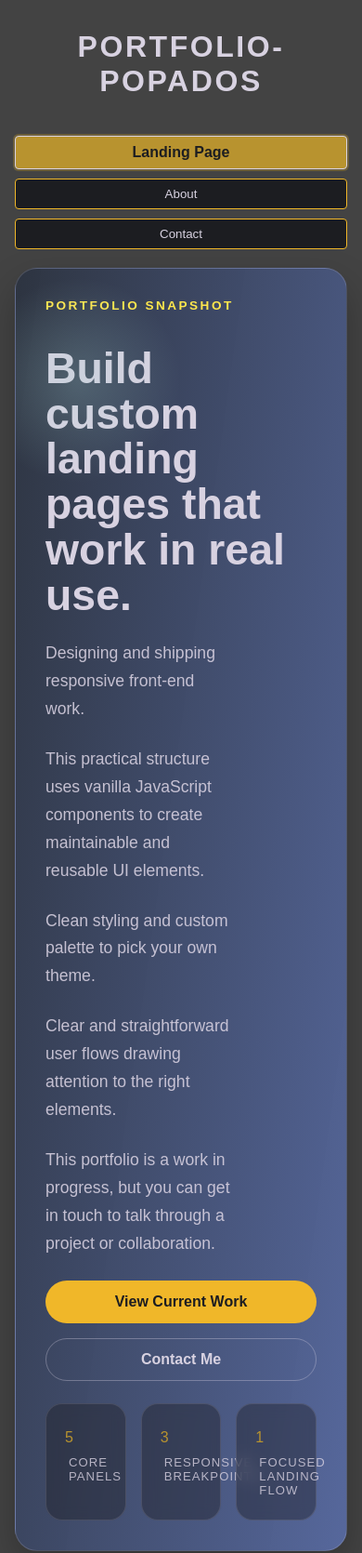
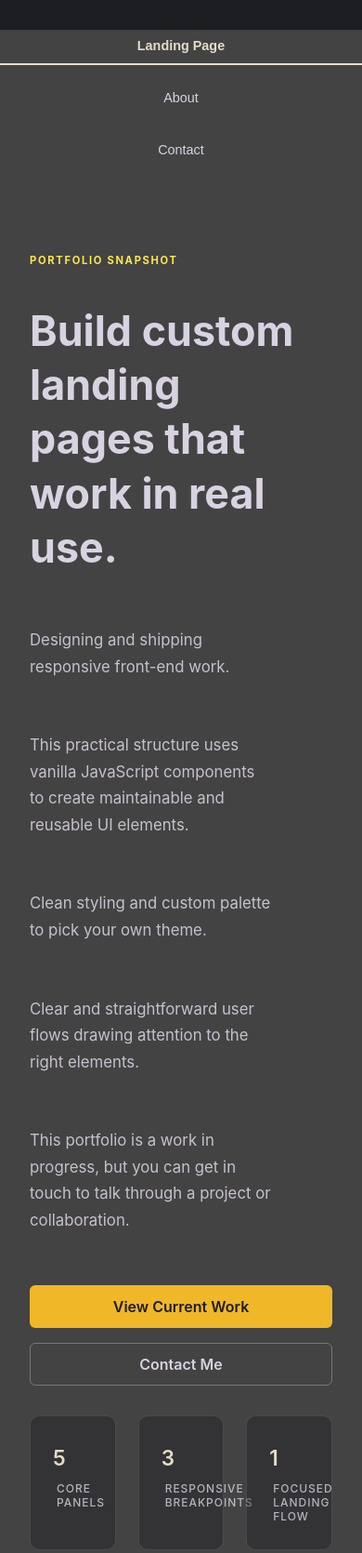
Before and after one commit to popados/portfolio-popados, a website built with Vite: page index.html in a window 390 px wide. Shown: the top 1670 px of the page at 93% size. Built offline with nearby package versions, Linux system fonts and the light colour scheme.

Commit message:
popa/changing-layout

```diff
--- a/index.html
+++ b/index.html
@@ -13,9 +13,7 @@
 </head>
 
 <body>
-<header>
-<h1>portfolio-popados</h1>
-</header>
+<header></header>
 
 <main class="app-container" id="app">
 <!-- App mounts here -->
--- a/styles/app.css
+++ b/styles/app.css
@@ -1,20 +1,29 @@
-
 
 .app-container {
-    max-width: 960px;
-    margin: 1.5rem auto;
-    padding: 1rem;
+    width: 100%;
+    margin: 0;
+    padding: 0;
 }
 
 header {
-    padding: 2rem 1rem 0;
-    text-align: center;
+    position: sticky;
+    top: 0;
+    left: 0;
+    right: 0;
+    padding: 1rem 2rem;
+    background: rgba(28, 29, 33, 0.95);
+    backdrop-filter: blur(10px);
+    border-bottom: 1px solid rgba(216, 210, 225, 0.16);
+    z-index: 100;
+    max-width: 100%;
 }
 
 header h1 {
     color: var(--main-color);
     letter-spacing: 0.08em;
     text-transform: uppercase;
+    font-size: 1.2rem;
+    text-align: center;
 }
 
 .app-navigation {
@@ -22,10 +31,11 @@ header h1 {
     flex-direction: row;
     justify-content: center;
     align-items: center;
-    gap: 10px;
+    gap: 1.5rem;
     width: 100%;
     max-width: 100%;
-    margin-bottom: 20px;
+    margin: 0;
+    padding: 0;
 }
 
 .app-navigation-row {
@@ -37,83 +47,125 @@ header h1 {
 }
 
 .app-navigation button {
-    padding: 8px 16px;
-    background: var(--nav-bg-color);
-    border: 1px solid var(--link-color);
+    padding: 0.5rem 1rem;
+    background: transparent;
+    border: none;
     color: var(--main-color);
-    border-radius: 4px;
+    border-radius: 0;
     cursor: pointer;
+    font-size: 0.9rem;
+    transition: all 0.2s ease;
+    position: relative;
+    font-weight: 500;
 }
 
 .app-navigation button:hover {
-    background: var(--secondary-color);
-    color: var(--last-color);
+    background: transparent;
+    color: var(--link-color);
+}
+
+.app-navigation button::after {
+    content: "";
+    position: absolute;
+    bottom: -5px;
+    left: 0;
+    right: 0;
+    height: 2px;
+    background: transparent;
+    transition: background 0.2s ease;
+}
+
+.app-navigation button:hover::after {
+    background: var(--link-color);
 }
 
 .app-navigation button.is-active,
 .app-navigation button[aria-current="page"] {
+    background: transparent;
+    color: var(--active-color);
+    border-color: transparent;
+    font-weight: 600;
+    box-shadow: none;
+}
+
+.app-navigation button.is-active::after,
+.app-navigation button[aria-current="page"]::after {
     background: var(--active-color);
-    color: var(--nav-bg-color);
-    border-color: var(--main-color);
-    font-weight: 700;
-    font-size: 16px;
-    box-shadow: 0 0 0 2px rgba(240, 183, 41, 0.25);
 }
 
 .landing-page-view {
-    display: grid;
-    gap: 1.5rem;
-    padding-bottom: 2rem;
+    display: flex;
+    flex-direction: column;
+    gap: 0;
+    padding: 0;
+    width: 100%;
 }
 
 .landing-panel {
     position: relative;
     overflow: hidden;
-    padding: 2rem;
-    border: 1px solid rgba(216, 210, 225, 0.18);
-    border-radius: 24px;
+    padding: 6rem 2rem;
+    border: none;
+    border-top: 1px solid rgba(216, 210, 225, 0.16);
+    border-radius: 0;
     background: linear-gradient(145deg, rgba(52, 67, 94, 0.96), rgba(28, 29, 33, 0.96));
-    box-shadow: 0 18px 40px rgba(0, 0, 0, 0.24);
+    box-shadow: none;
+    width: 100%;
+    min-height: auto;
+    display: flex;
+    flex-direction: column;
+    justify-content: center;
+}
+
+.landing-panel:first-child {
+    border-top: none;
+    min-height: 100vh;
+    justify-content: center;
 }
 
 .landing-panel::before {
-    content: "";
+    content: attr(data-section);
     position: absolute;
-    inset: auto -15%;
-    width: 240px;
-    height: 240px;
-    border-radius: 50%;
-    background: radial-gradient(circle, rgba(164, 210, 209, 0.25), transparent 65%);
+    top: 2rem;
+    right: 2rem;
+    font-size: 5rem;
+    font-weight: 700;
+    color: rgba(164, 210, 209, 0.12);
     pointer-events: none;
+    z-index: 0;
 }
 
 .hero-panel {
-    display: grid;
-    gap: 1.5rem;
-    background: linear-gradient(278deg, rgba(88, 107, 164, 0.92), rgb(45 52 65 / 96%));
+    display: flex;
+    flex-direction: column;
+    gap: 2rem;
+    background: transparent;
 }
 
 .panel-eyebrow {
-    margin-bottom: 0.75rem;
+    margin-bottom: 0.5rem;
     color: var(--accent-color);
-    font-size: 0.85rem;
+    font-size: 0.7rem;
     font-weight: 700;
-    letter-spacing: 0.18em;
+    letter-spacing: 0.15em;
     text-transform: uppercase;
 }
 
 .panel-title {
-    /* max-width: 14ch; */
     color: var(--main-color);
-    font-size: 2.9rem;
-    line-height: 1.05;
+    font-size: 2.8rem;
+    line-height: 1.3;
+    font-weight: 700;
+    margin-bottom: 1.5rem;
+    max-width: 90%;
 }
 
 .panel-body {
-    max-width: 70%;
+    max-width: 80%;
     color: rgba(216, 210, 225, 0.88);
-    font-size: 1.1rem;
+    font-size: 1.05rem;
     line-height: 1.7;
+    margin-bottom: 1.5rem;
 }
 
 .panel-actions {
@@ -126,14 +178,14 @@ header h1 {
     display: inline-flex;
     align-items: center;
     justify-content: center;
-    min-height: 46px;
-    padding: 0.75rem 1.2rem;
+    min-height: 44px;
+    padding: 0.75rem 1.5rem;
     border: 1px solid transparent;
-    border-radius: 999px;
+    border-radius: 6px;
     color: var(--nav-bg-color);
     background: var(--link-color);
-    font-weight: 700;
-    transition: transform 0.2s ease, background-color 0.2s ease, color 0.2s ease;
+    font-weight: 600;
+    transition: all 0.2s ease;
 }
 
 .panel-action-link:last-child {
@@ -143,49 +195,49 @@ header h1 {
 }
 
 .panel-action-link:hover {
-    transform: translateY(-2px);
     background: var(--accent-color-2);
     color: var(--nav-bg-color);
+    transform: translateY(-1px);
+    box-shadow: 0 4px 12px rgba(247, 135, 100, 0.28);
 }
 
 .hero-metrics {
     display: grid;
     grid-template-columns: repeat(3, minmax(0, 1fr));
-    gap: 1rem;
+    gap: 1.5rem;
 }
 
 .metric-card,
 .timeline-entry,
 .service-card,
 .contact-card {
-    padding: 1.25rem;
+    padding: 1.5rem;
     border: 1px solid rgba(216, 210, 225, 0.14);
-    border-radius: 18px;
+    border-radius: 10px;
     background: rgba(28, 29, 33, 0.4);
-    backdrop-filter: blur(8px);
 }
 
 .metric-card strong,
 .contact-value {
     display: block;
     color: var(--active-color);
-    /* font-size: 1.6rem; */
-    font-weight: 200;
-    line-height: 1;
+    font-weight: 600;
+    line-height: 1.2;
     margin-top: .5rem;
+    font-size: 1.4rem;
 }
 
 .metric-card span,
 .contact-label,
 .timeline-period {
-
     display: block;
     padding: 0.25rem;
     margin-top: 0.45rem;
     color: rgba(216, 210, 225, 0.8);
     text-transform: uppercase;
     letter-spacing: 0.08em;
-    font-size: 0.82rem;
+    font-size: 0.75rem;
+    font-weight: 500;
 }
 
 .panel-list {
@@ -201,16 +253,18 @@ header h1 {
 .services-grid,
 .contact-grid {
     display: grid;
-    gap: 1rem;
-    margin-top: 1.5rem;
+    gap: 2rem;
+    margin-top: 2rem;
+    width: 100%;
 }
 
 .experience-timeline {
-    grid-template-columns: repeat(3, minmax(0, 1fr));
+    grid-template-columns: 1fr;
 }
 
 .services-grid {
-    grid-template-columns: repeat(3, minmax(0, 1fr));
+    grid-template-columns: repeat(auto-fit, minmax(280px, 1fr));
+    gap: 1.5rem;
 }
 
 .contact-grid {
@@ -220,8 +274,9 @@ header h1 {
 .timeline-role,
 .service-card-title {
     margin-top: 0.8rem;
-    color: var(--last-color);
-    font-size: 1.15rem;
+    color: var(--main-color);
+    font-size: 1.1rem;
+    font-weight: 600;
 }
 
 .timeline-detail,
@@ -229,30 +284,38 @@ header h1 {
     margin-top: 0.8rem;
     color: rgba(216, 210, 225, 0.86);
     line-height: 1.65;
+    font-size: 0.95rem;
 }
 
 .about-view,
 .contact-view {
-    padding: 2rem;
-    border: 1px solid rgba(216, 210, 225, 0.16);
-    border-radius: 24px;
+    padding: 6rem 2rem;
+    border: none;
+    border-top: 1px solid rgba(216, 210, 225, 0.16);
+    border-radius: 0;
     background: linear-gradient(145deg, rgba(52, 67, 94, 0.96), rgba(28, 29, 33, 0.96));
+    width: 100%;
 }
 
 .about-view h1,
 .contact-view h1 {
     color: var(--main-color);
-    margin-bottom: 1rem;
+    margin-bottom: 1.5rem;
+    font-size: 2.8rem;
+    font-weight: 700;
 }
 
 .about-view p,
 .contact-view label {
     color: rgba(216, 210, 225, 0.88);
+    line-height: 1.7;
+    font-size: 1rem;
 }
 
 .contact-view form {
     display: grid;
-    gap: 0.85rem;
+    gap: 1rem;
+    max-width: 100%;
 }
 
 .contact-view input,
@@ -260,7 +323,7 @@ header h1 {
 .contact-view button {
     width: 100%;
     padding: 0.85rem 1rem;
-    border-radius: 12px;
+    border-radius: 8px;
     border: 1px solid rgba(216, 210, 225, 0.18);
 }
 
@@ -268,6 +331,15 @@ header h1 {
 .contact-view textarea {
     color: var(--main-color);
     background: rgba(28, 29, 33, 0.7);
+    font-family: inherit;
+}
+
+.contact-view input:focus,
+.contact-view textarea:focus {
+    outline: none;
+    border-color: var(--link-color);
+    background: rgba(28, 29, 33, 0.9);
+    box-shadow: 0 0 0 3px rgba(240, 183, 41, 0.15);
 }
 
 .contact-view textarea {
@@ -278,6 +350,22 @@ header h1 {
 .contact-view button {
     color: var(--nav-bg-color);
     background: var(--link-color);
-    font-weight: 700;
+    font-weight: 600;
     cursor: pointer;
+    transition: all 0.2s ease;
+    border: none;
 }
+
+.contact-view button:hover {
+    background: var(--accent-color-2);
+    box-shadow: 0 4px 12px rgba(247, 135, 100, 0.28);
+}
+
+footer {
+    padding: 2rem;
+    text-align: center;
+    border-top: 1px solid rgba(216, 210, 225, 0.16);
+    background: rgba(28, 29, 33, 0.95);
+    color: rgba(216, 210, 225, 0.72);
+    font-size: 0.9rem;
+}
--- a/styles/default.css
+++ b/styles/default.css
@@ -1,15 +1,15 @@
 
 :root {
 --main-color: #d8d2e1;
---secondary-color: #34435e;
+--secondary-color: #2d2d2a;
 --nav-bg-color: #1c1d21;
 --link-color: #f0b729;
 --last-color: #a4d2d1;
---active-color: #b8932f;
---primary-color: #586BA4;
---accent-color: #FFE74C;
---text-color: #221D23;
---accent-color-2: #F78764;
+--active-color: #e5dcc5;
+--primary-color: #586ba4;
+--accent-color: #ffe74c;
+--text-color: #c14953;
+--accent-color-2: #f78764;
 }
 
 * {
@@ -19,18 +19,17 @@ box-sizing: border-box;
 }
 
 body {
-color: white;
+color: #ffffff;
 width: 100%;
 height: 100vh;
-background-color: rgb(67,67,67);
-/* background-color: var(--secondary-color); */
-font-family: sans-serif;
+background-color: rgb(67, 67, 67);
+font-family: -apple-system, BlinkMacSystemFont, 'Segoe UI', sans-serif;
 font-size: 16px;
 }
 
 
 a {
-color:orange;
+color: orange;
 text-decoration: none;
 }
 
--- a/styles/responsive.css
+++ b/styles/responsive.css
@@ -1,42 +1,59 @@
 @media (max-width: 1000px) {
 	.app-container {
-		max-width: 100%;
-		padding: 1rem 1.25rem 2rem;
+		width: 100%;
+		padding: 0;
 	}
 
 	.panel-title {
-		max-width: 16ch;
-		font-size: 2.4rem;
+		font-size: 2.2rem;
 	}
 
-	.experience-timeline,
-	.services-grid,
+	.services-grid {
+		grid-template-columns: repeat(2, 1fr);
+	}
+
 	.contact-grid {
-		grid-template-columns: repeat(2, minmax(0, 1fr));
+		grid-template-columns: repeat(2, 1fr);
+	}
+
+	.landing-panel {
+		padding: 4rem 2rem;
 	}
 }
 
 @media (max-width: 750px) {
 	header {
-		padding-top: 1.5rem;
+		padding: 1rem;
 	}
 
 	.app-navigation {
+		gap: 1rem;
 		flex-wrap: wrap;
 	}
 
 	.app-navigation button {
-		flex: 1 1 180px;
+		font-size: 0.85rem;
+		padding: 0.4rem 0.8rem;
 	}
 
 	.landing-panel,
 	.about-view,
 	.contact-view {
-		padding: 1.5rem;
+		padding: 3rem 1.5rem;
+	}
+
+	.landing-panel:first-child {
+		min-height: 80vh;
 	}
 
 	.panel-title {
-		font-size: 2rem;
+		font-size: 1.8rem;
+		max-width: 100%;
+	}
+
+	.panel-body {
+		max-width: 100%;
+		font-size: 1rem;
 	}
 
 	.hero-metrics,
@@ -45,9 +62,56 @@
 	.contact-grid {
 		grid-template-columns: 1fr;
 	}
+
+	.panel-actions {
+		flex-direction: column;
+	}
+
+	.panel-action-link {
+		width: 100%;
+	}
+
+	.about-view h1,
+	.contact-view h1 {
+		font-size: 2rem;
+	}
+
+	.contact-view form {
+		max-width: 100%;
+	}
 }
 
 @media (max-width: 450px) {
+	.app-navigation {
+		gap: 0.5rem;
+	}
+
+	.app-navigation button {
+		font-size: 0.75rem;
+		padding: 0.3rem 0.6rem;
+	}
+
+	.landing-panel,
+	.about-view,
+	.contact-view {
+		padding: 2rem 1rem;
+	}
+
+	.panel-title {
+		font-size: 1.4rem;
+	}
+
+	.panel-eyebrow {
+		font-size: 0.65rem;
+	}
+
+	.metric-card,
+	.timeline-entry,
+	.service-card,
+	.contact-card {
+		padding: 1rem;
+	}
+}
 	body {
 		font-size: 15px;
 	}
@@ -90,4 +154,3 @@
 	.panel-action-link {
 		width: 100%;
 	}
-}
```
